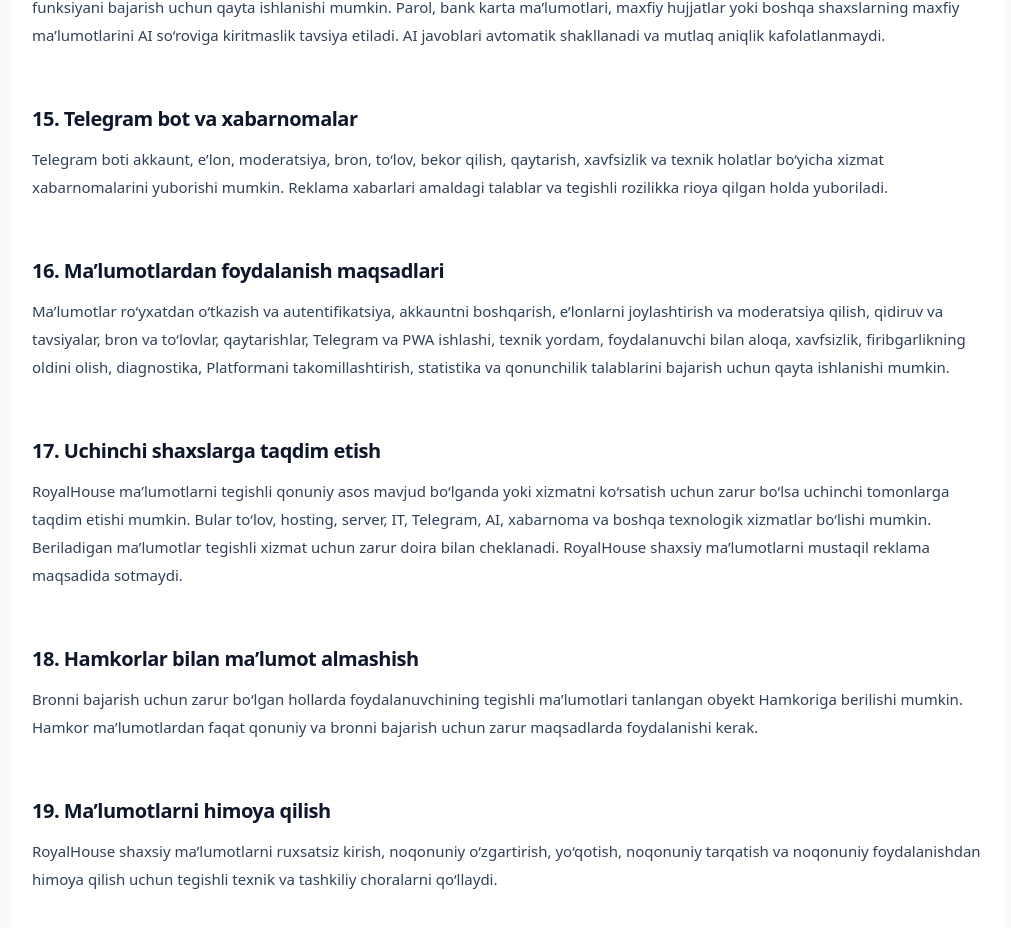
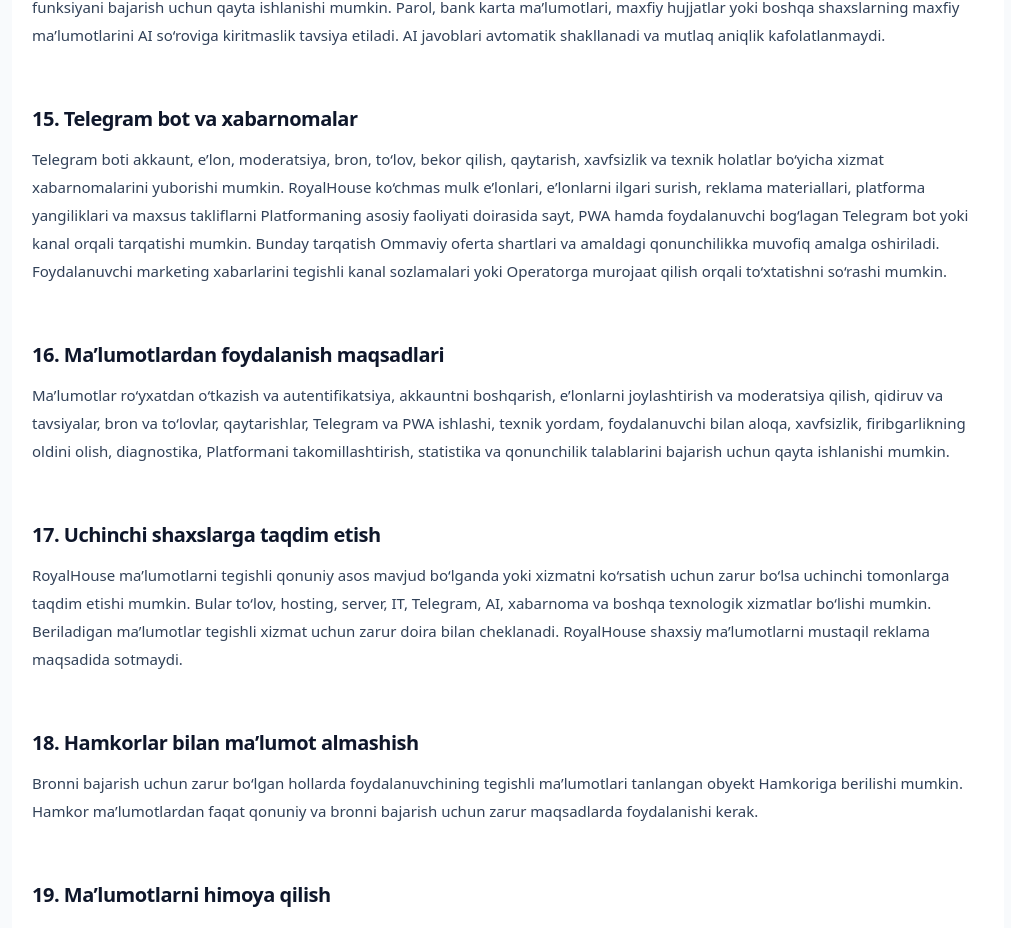
Before and after one commit to housenafis07-ctrl/prohouse, a Next.js app: page /privacy in a window 1280 px wide. Shown: the part 3031-3959 px from the top of the page, without its empty margins (132-1143 px from the left). Built offline with nearby package versions, Linux system fonts and the light colour scheme; no server answers.

Commit message:
docs: clarify platform marketing and Telegram distribution in privacy policy

```diff
--- a/app/privacy/page.tsx
+++ b/app/privacy/page.tsx
@@ -20,7 +20,7 @@ const sectionsUz: Section[] = [
 ['12. Cookie va mahalliy saqlash', `RoyalHouse cookie, local storage, session storage va o‘xshash texnologiyalardan sessiya, autentifikatsiya, xavfsizlik, sozlamalar, texnik diagnostika va statistik tahlil uchun foydalanishi mumkin. Cookie’larni brauzer sozlamalari orqali boshqarish mumkin, ayrimlarini o‘chirish funksiyalarni cheklashi mumkin.`],
 ['13. Texnik ma’lumotlar va loglar', `Xavfsizlik va texnik diagnostika uchun IP-manzil, qurilma turi, operatsion tizim, brauzer va versiyasi, ekran parametrlari, til, vaqt zonasi, tashrif vaqti, foydalanilgan sahifalar va funksiyalar, xatoliklar va sessiya ma’lumotlari qayd etilishi mumkin.`],
 ['14. AI funksiyalari', `RoyalHouse AI asosidagi qidiruv, tavsiya, chat yoki boshqa funksiyalarni taqdim etishi mumkin. Foydalanuvchi kiritgan so‘rov tegishli funksiyani bajarish uchun qayta ishlanishi mumkin. Parol, bank karta ma’lumotlari, maxfiy hujjatlar yoki boshqa shaxslarning maxfiy ma’lumotlarini AI so‘roviga kiritmaslik tavsiya etiladi. AI javoblari avtomatik shakllanadi va mutlaq aniqlik kafolatlanmaydi.`],
-['15. Telegram bot va xabarnomalar', `Telegram boti akkaunt, e’lon, moderatsiya, bron, to‘lov, bekor qilish, qaytarish, xavfsizlik va texnik holatlar bo‘yicha xizmat xabarnomalarini yuborishi mumkin. Reklama xabarlari amaldagi talablar va tegishli rozilikka rioya qilgan holda yuboriladi.`],
+['15. Telegram bot va xabarnomalar', `Telegram boti akkaunt, e’lon, moderatsiya, bron, to‘lov, bekor qilish, qaytarish, xavfsizlik va texnik holatlar bo‘yicha xizmat xabarnomalarini yuborishi mumkin. RoyalHouse ko‘chmas mulk e’lonlari, e’lonlarni ilgari surish, reklama materiallari, platforma yangiliklari va maxsus takliflarni Platformaning asosiy faoliyati doirasida sayt, PWA hamda foydalanuvchi bog‘lagan Telegram bot yoki kanal orqali tarqatishi mumkin. Bunday tarqatish Ommaviy oferta shartlari va amaldagi qonunchilikka muvofiq amalga oshiriladi. Foydalanuvchi marketing xabarlarini tegishli kanal sozlamalari yoki Operatorga murojaat qilish orqali to‘xtatishni so‘rashi mumkin.`],
 ['16. Ma’lumotlardan foydalanish maqsadlari', `Ma’lumotlar ro‘yxatdan o‘tkazish va autentifikatsiya, akkauntni boshqarish, e’lonlarni joylashtirish va moderatsiya qilish, qidiruv va tavsiyalar, bron va to‘lovlar, qaytarishlar, Telegram va PWA ishlashi, texnik yordam, foydalanuvchi bilan aloqa, xavfsizlik, firibgarlikning oldini olish, diagnostika, Platformani takomillashtirish, statistika va qonunchilik talablarini bajarish uchun qayta ishlanishi mumkin.`],
 ['17. Uchinchi shaxslarga taqdim etish', `RoyalHouse ma’lumotlarni tegishli qonuniy asos mavjud bo‘lganda yoki xizmatni ko‘rsatish uchun zarur bo‘lsa uchinchi tomonlarga taqdim etishi mumkin. Bular to‘lov, hosting, server, IT, Telegram, AI, xabarnoma va boshqa texnologik xizmatlar bo‘lishi mumkin. Beriladigan ma’lumotlar tegishli xizmat uchun zarur doira bilan cheklanadi. RoyalHouse shaxsiy ma’lumotlarni mustaqil reklama maqsadida sotmaydi.`],
 ['18. Hamkorlar bilan ma’lumot almashish', `Bronni bajarish uchun zarur bo‘lgan hollarda foydalanuvchining tegishli ma’lumotlari tanlangan obyekt Hamkoriga berilishi mumkin. Hamkor ma’lumotlardan faqat qonuniy va bronni bajarish uchun zarur maqsadlarda foydalanishi kerak.`],
@@ -51,7 +51,7 @@ const sectionsRu: Section[] = [
 ['12. Cookies и локальное хранение', `RoyalHouse может использовать cookies, local storage, session storage и аналогичные технологии для сессии, авторизации, безопасности, сохранения настроек, диагностики и статистики. Cookies можно контролировать через настройки браузера; отключение некоторых из них может ограничить функции.`],
 ['13. Технические данные и журналы', `Для безопасности и диагностики могут фиксироваться IP-адрес, тип устройства, операционная система, браузер и его версия, параметры экрана, язык, часовой пояс, время посещения, использование страниц и функций, ошибки и данные сессии.`],
 ['14. AI-функции', `RoyalHouse может использовать AI-поиск, рекомендации, чат и другие функции искусственного интеллекта. Введённый запрос может обрабатываться для предоставления результата. Не рекомендуется вводить пароли, банковские реквизиты, конфиденциальные документы и персональные данные третьих лиц. AI-ответы формируются автоматически и не гарантируют абсолютную точность.`],
-['15. Telegram-бот и уведомления', `Telegram-бот может отправлять сервисные уведомления об аккаунте, объявлении, модерации, бронировании, платеже, отмене, возврате, безопасности и технических событиях. Рекламные сообщения отправляются с соблюдением применимых требований и соответствующего согласия пользователя.`],
+['15. Telegram-бот и уведомления', `Telegram-бот может отправлять сервисные уведомления об аккаунте, объявлении, модерации, бронировании, платеже, отмене, возврате, безопасности и технических событиях. В рамках основной деятельности Платформы RoyalHouse может распространять объявления о недвижимости, материалы по продвижению объявлений, рекламные материалы, новости Платформы и специальные предложения через сайт, PWA, а также связанный с пользователем Telegram-бот или канал. Такая рассылка осуществляется в соответствии с условиями Публичной оферты и применимым законодательством. Пользователь может запросить прекращение маркетинговых сообщений через настройки соответствующего канала или обратившись к Оператору.`],
 ['16. Цели обработки', `Данные могут обрабатываться для регистрации и авторизации, управления аккаунтом, размещения и модерации объявлений, поиска и рекомендаций, бронирований и платежей, возвратов, работы Telegram и PWA, поддержки, связи с пользователем, безопасности, предотвращения мошенничества, диагностики, улучшения Платформы, статистики и выполнения требований законодательства.`],
 ['17. Передача третьим лицам', `RoyalHouse может передавать данные третьим лицам при наличии законного основания или необходимости для услуги. Это могут быть платёжные, хостинг-, серверные, IT-, Telegram-, AI-, уведомительные и другие технологические поставщики. Объём данных ограничивается необходимым. RoyalHouse не продаёт персональные данные пользователей для самостоятельной рекламы.`],
 ['18. Передача данных Партнёрам', `Для выполнения бронирования соответствующие данные пользователя могут передаваться Партнёру, предоставляющему выбранный объект. Партнёр обязан использовать данные только в законных целях и в пределах, необходимых для бронирования.`],
```
